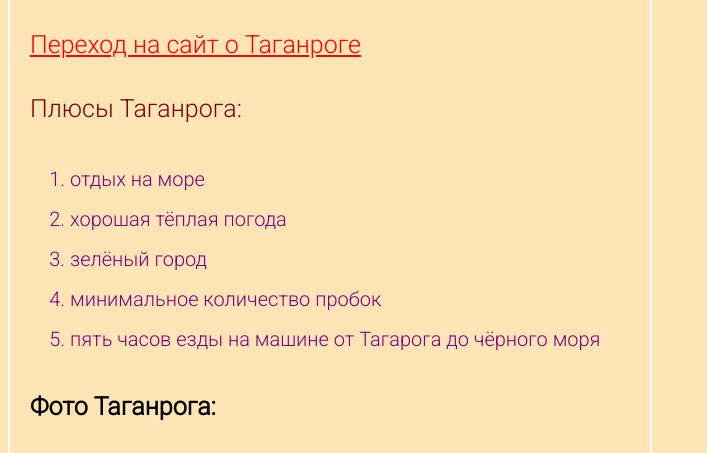
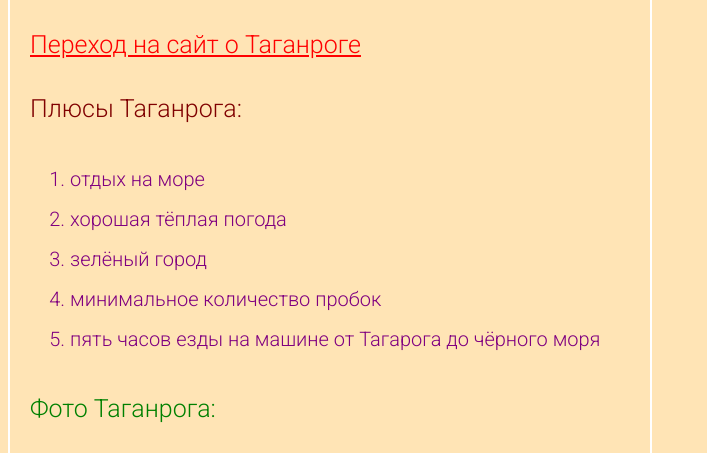
Before and after one commit to EvgeniOk14/CSS_HTML, a plain HTML site: page index.html in a window 1280 px wide. Shown: the part 326-779 px from the top of the page, without its empty margins (0-707 px from the left). Drawn offline with Linux system fonts and the light colour scheme; files whose address does not match are found by name.

Commit message:
html sites some changes

```diff
--- a/filestyle2.css
+++ b/filestyle2.css
@@ -55,6 +55,12 @@ p{
       letter-spacing: 2;
       color: #800000;
       }
+.фото{
+      font-size: 25px;
+      font-family: 'Roboto', sans-serif;
+      color: green;
+}
+
 li{
       font-size: 20px;
       line-height: 2;
--- a/index.html
+++ b/index.html
@@ -10,12 +10,11 @@
      <link rel="preconnect" href="https://fonts.googleapis.com">
      <link rel="preconnect" href="https://fonts.gstatic.com" crossorigin>
      <link href="https://fonts.googleapis.com/css2?family=Roboto:wght@300&display=swap" rel="stylesheet">
-
+     <h><b>город Таганрог</b></h>
+     <h1>Курорт на Азовском море</h1>
+     <h2>Пейзажи Таганрога:</h2>
  </head>
     <body>
-        <h><b>город Таганрог</b></h>
-        <h1>Курорт на Азовском море</h1>
-        <h2>Пейзажи Таганрога:</h2>
         <a class="ссылка" href="https://yandex.ru/images/search?lr=971&source=serp&stype=image&text=таганрог%20фото">Переход на сайт о Таганроге</a>
         <p class="плюсы">Плюсы Таганрога:</p>
             <ol>
@@ -25,7 +24,7 @@
                 <li>минимальное количество пробок</li>
                 <li>пять часов езды на машине от Тагарога до чёрного моря</li>
             </ol>
-        <h4>Фото Таганрога:</h4>
+        <P class="фото">Фото Таганрога:</P>
         <img class="набережная" src="img/sea.jpg" alt="фото набережной">
         <p>
            <i>Фото с набережной, по которой любят гулять жители Таганрога</i>
```
